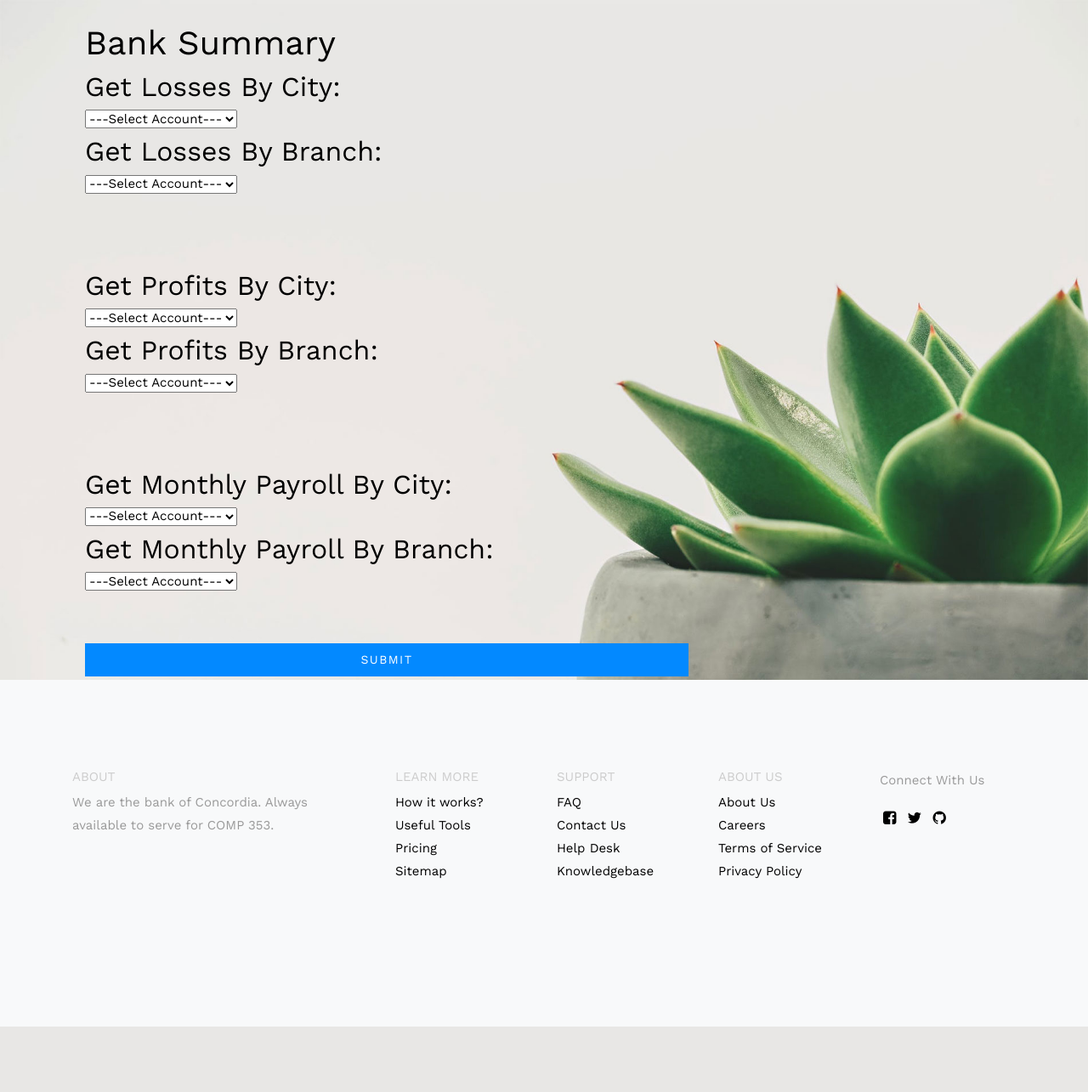
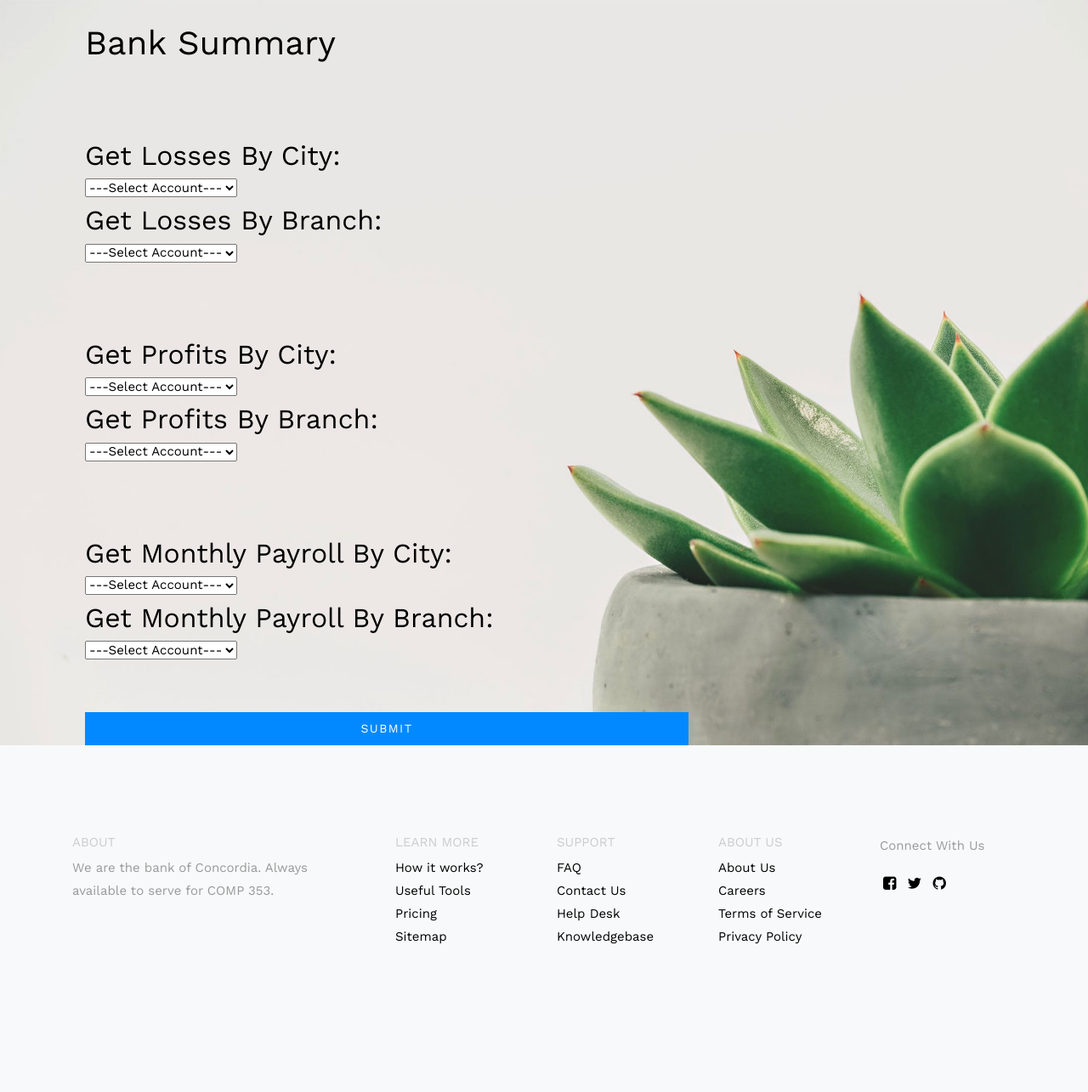
Before and after one commit to Mottelz/Fake-Bank-DB, a PHP site: page /employee/bankInfo in a window 1280 px wide. Shown: the part 62-1347 px from the top of the page at 85% size. Before the commit the page ends 1270 px from the top, so only its background shows below. Run offline with PHP 8.4, Linux system fonts and the light colour scheme; the visitor is signed in with stand-in values (Sample User, id 1); data that the repository does not hold is empty; some web fonts are replaced.

Commit message:
Update checkBankInfo.php

```diff
--- a/app/views/employee/checkBankInfo.php
+++ b/app/views/employee/checkBankInfo.php
@@ -27,7 +27,7 @@
 	<br />
 
 
-	<div><h1>Bank Summary</h1></div>
+	<div><h1>Bank Summary</h1></div> </br></br></br>
 	<h2>Get Losses By City:</h2>
 		<select name="city" required>
 				<option selected disabled value="">---Select Account---</option>
@@ -138,7 +138,7 @@
 			<h3><?= $monthlyPayrollByCity ?></h3>
 	<br />
 	<br />
-		<div>
+		<div style="width:auto;">
 		<button class="btn btn-lg btn-primary btn-block" name="submit" value="employee" type="submit">Submit</button>
 		</div>
 </div>
```
